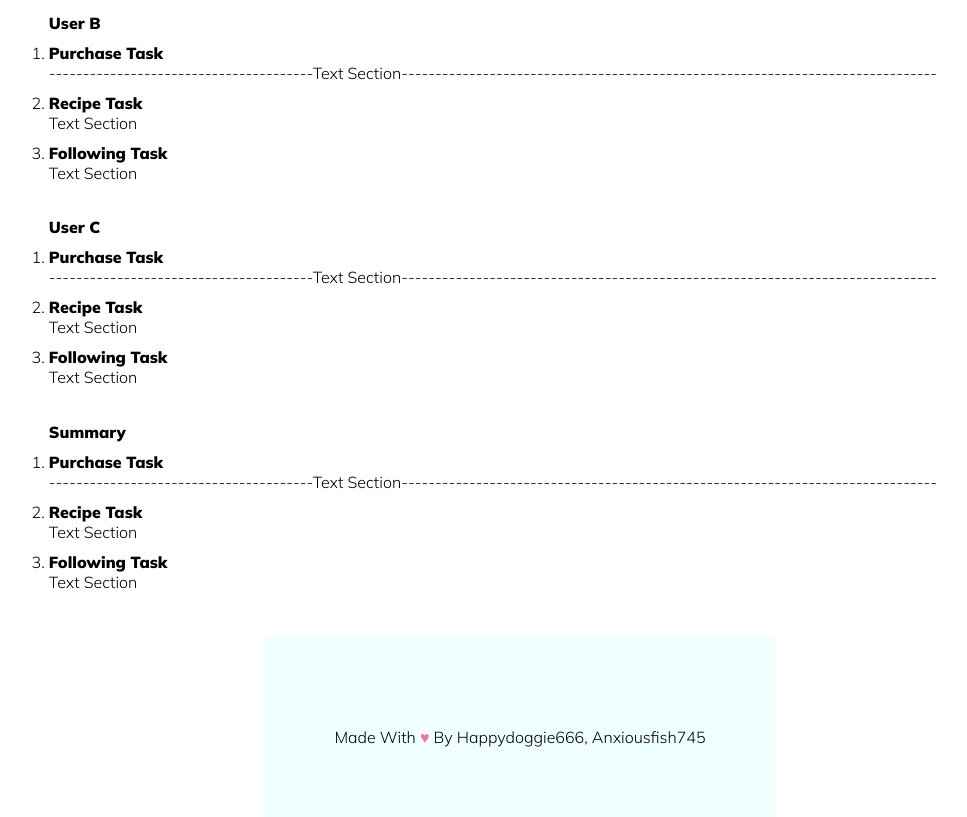
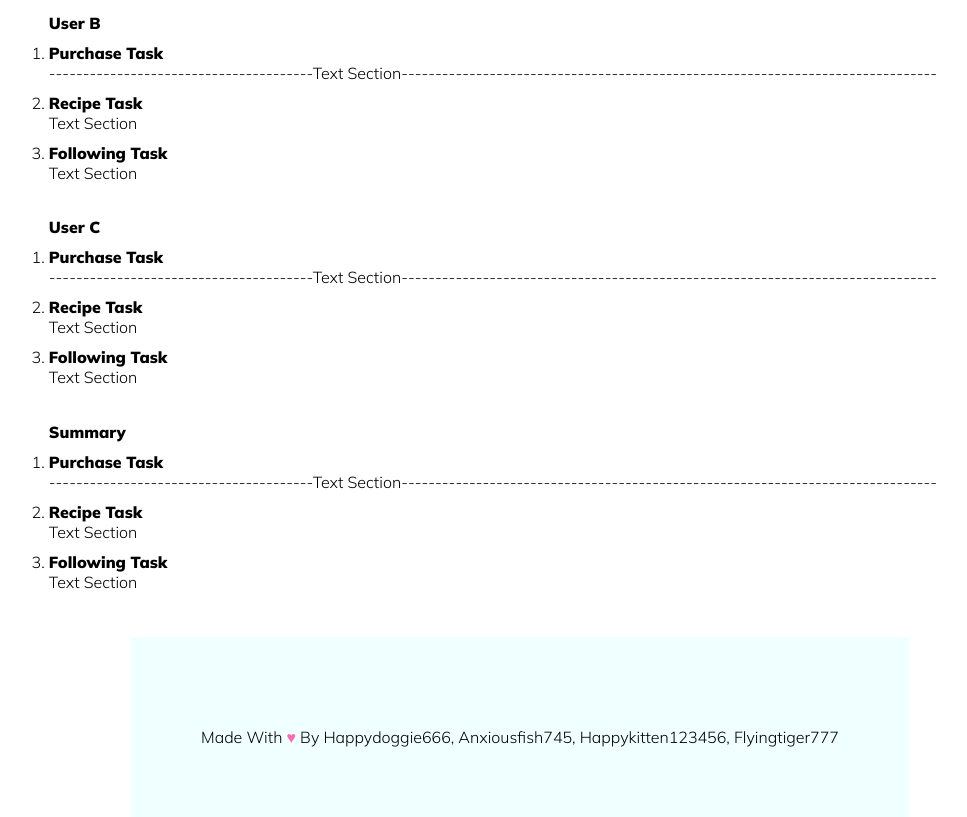
Before and after one commit to happykitten123456/Iterative-Design, a plain HTML site: page index.html in a window 1280 px wide. Shown: the part 9591-10408 px from the top of the page, without its empty margins (120-1087 px from the left). Drawn offline with Linux system fonts and the light colour scheme.

Commit message:
add 2 members to the footer

```diff
--- a/index.html
+++ b/index.html
@@ -348,13 +348,13 @@
     </section>
 
 
-    <!--Todo: add 2 more members-->
+
     <div  class="footer">
         <ul class="link">
             <footer class="footer-container">
                 Made with
                 <font color="hotpink">♥</font>
-                by happydoggie666, anxiousfish745
+                by happydoggie666, anxiousfish745, happykitten123456, flyingtiger777
             </footer>
         </ul>
     </div>
```
